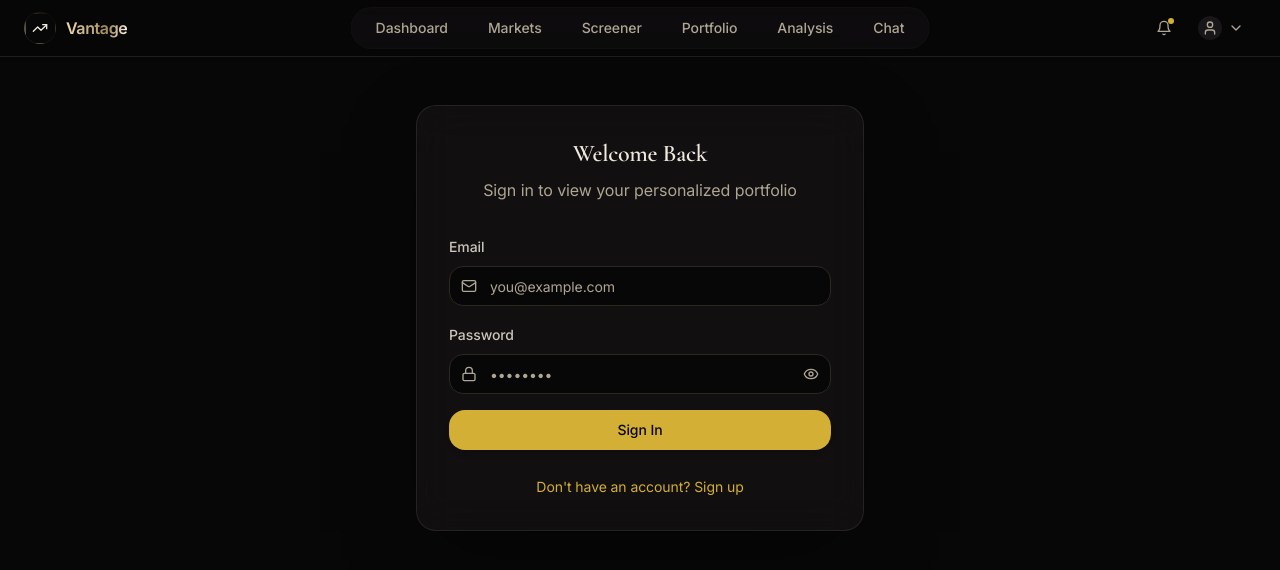
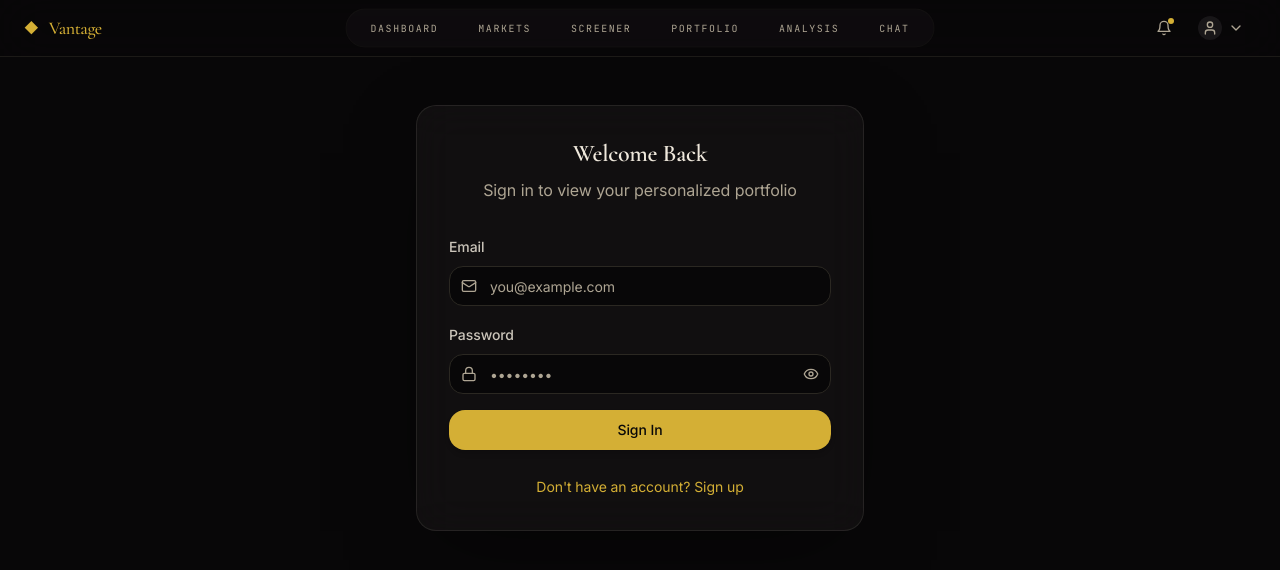
Before and after one commit to russell00000/alpha-pilot, a React (Vite) app: page /auth in a window 1280 px wide. Shown: the top 570 px of the page. Built offline with nearby package versions, Linux system fonts and the light colour scheme.

Commit message:
Changes
Co-authored-by: russell00000 <211555655+russell00000@users.noreply.github.com>

```diff
--- a/src/components/Header.tsx
+++ b/src/components/Header.tsx
@@ -73,16 +73,12 @@ const Header = () => {
   };
 
   return (
-    <header className="sticky top-0 z-50 w-full border-b border-border/70 bg-background/80 backdrop-blur-[10px]">
+    <header className="sticky top-0 z-50 w-full border-b border-border/60 bg-background/50 backdrop-blur-[24px]">
       <div className="container relative flex h-14 items-center justify-between px-4 md:px-6">
         {/* Logo - left */}
         <Link to="/?intro=1" className="flex items-center gap-2.5 group" aria-label="Replay Vantage intro">
-          <div className="relative flex items-center justify-center w-8 h-8 rounded-lg overflow-hidden">
-            <span aria-hidden className="luxe-conic-ring absolute -inset-1 opacity-70 blur-[2px] rounded-lg" />
-            <span aria-hidden className="absolute inset-[1.5px] rounded-[7px] bg-background" />
-            <TrendingUp className="relative w-4 h-4 text-foreground" />
-          </div>
-          <span className="hidden sm:block text-base font-semibold tracking-tight luxe-shimmer-text">Vantage</span>
+          <span aria-hidden className="text-gold text-sm leading-none">◆</span>
+          <span className="hidden sm:block font-display text-lg font-medium tracking-tight text-gold">Vantage</span>
         </Link>
 
         {/* Desktop Nav - absolutely centered */}
@@ -91,11 +87,11 @@ const Header = () => {
             ref={navRef}
             className="relative flex items-center bg-secondary/40 rounded-full p-1 border border-border/20"
           >
-            {/* Sliding active pill */}
+            {/* Sliding gold accent line under the active item */}
             <span
               aria-hidden
               className={cn(
-                "absolute top-1 bottom-1 rounded-full border border-gold/25 bg-gold/[0.09] shadow-[inset_0_1px_0_rgba(240,220,178,0.12)]",
+                "absolute bottom-0 h-px bg-gradient-to-r from-transparent via-gold to-transparent",
                 "transition-[transform,width,opacity] duration-300 ease-[cubic-bezier(0.32,0.72,0,1)] will-change-transform",
                 pill.visible ? "opacity-100" : "opacity-0"
               )}
@@ -117,10 +113,10 @@ const Header = () => {
                 >
                   <button
                     className={cn(
-                      "relative px-5 py-1.5 text-sm font-medium rounded-full transition-colors duration-200 ease-out",
+                      "relative px-5 py-1.5 font-mono text-[0.62rem] uppercase tracking-[0.16em] rounded-full transition-colors duration-200 ease-out",
                       isActive
-                        ? "text-gold-light"
-                        : "text-muted-foreground hover:text-foreground"
+                        ? "text-gold"
+                        : "text-muted-foreground hover:text-gold"
                     )}
                   >
                     <span className="relative z-10">{item.label}</span>
```
